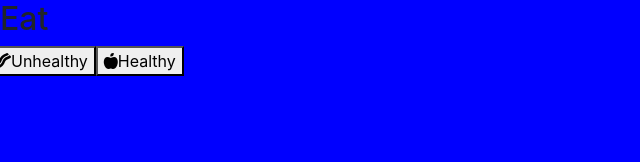
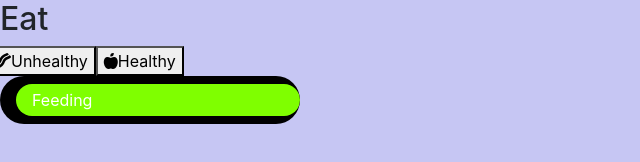
Before and after one commit to Michele-Rawlins/tamagotchi, a website built with webpack: page src/index.html in a window 1280 px wide. Shown: the whole page, without its empty margins (0-640 px from the left). Built offline with nearby package versions, Linux system fonts and the light colour scheme.

Commit message:
added status bar

```diff
--- a/src/index.html
+++ b/src/index.html
@@ -2,11 +2,11 @@
 <html lang="en">
 <head>
   <meta charset="utf-8">
-  <title>Tamagotchi</title>
+    <title>Tamagotchi</title>
 </head>
 <body>
   <div id="app">
-    <div id="progress"></div>
+    </div>
     <div id="eat" class="quad"></div>
     <div id="play" class="quad"></div>
     <div id="fight" class="quad"></div>
--- a/src/javascripts/components/eat.js
+++ b/src/javascripts/components/eat.js
@@ -14,45 +14,33 @@ const feedEvents = () => {
     feedButtons[i].addEventListener('click', feedMe);
   }
 };
+const progressBar = () => {
+  const getComputedStyle = '';
+  const i = document.getElementsByClassName('progress-bar')[0];
+  setInterval(() => {
+    const computedStyle = getComputedStyle(i);
+    const width = parseFloat(computedStyle.getPropertyValue('--width')) || 100;
+    progressBar.style.setProperty('--width', width + 1);
+  }, 5);
+};
 
 const eatBarButtons = () => {
   let domString = '';
   domString += '<div id = "eatQuad" >';
   domString += '<h2>Eat</h2>';
-  domString += '<div id="myProgress">';
-  domString += '<div id="myBar"></div>';
   domString += '<div class = "row">';
   domString += '<button class="button" id = "unhealthy"><i class="fas fa-bacon"></i>Unhealthy</button>';
   domString += '<button class="button" id = "healthy"><i class="fas fa-apple-alt"></i>Healthy</button>';
   domString += '</div>';
   domString += '</div>';
-  domString += '<div>';
-
+  domString += '<div class="progress-bar" data-label = "Feeding" style="--width: 100">';
+  domString += '</div>';
 
   utils.printToDom('eat', domString);
   feedEvents();
+  progressBar();
   document.getElementById('unhealthy').addEventListener('click', feedMe);
   document.getElementById('healthy').addEventListener(' click', feedMe);
 };
 
-// const createHouseButton = (house) => {
-// const domString = `
-// <button id="${house.id}" class="house-button house-button-${house.name.toLowerCase()}">
-// <div>${house.name}</div>
-// <img src="${house.picture}">
-// </button>
-// `;
-// return domString;
-// };
-
-// const buttonEventFunction = (e) => {
-// const houseId = e.target.closest('button').id;
-// const students = studentData.getStudents();
-// const filteredStudents = students.filter((x) => x.houseId === houseId);
-// studentList.createStudentList(filteredStudents);
-// };
-
-// export default { createHouseButton, buttonEventFunction };
-
-
 export default { eatBarButtons };
--- a/src/javascripts/helpers/data/eatdata.js
+++ /dev/null
@@ -1,3 +0,0 @@
-const full = 100;
-
-const getFull = () => full;
--- a/src/styles/main.scss
+++ b/src/styles/main.scss
@@ -1,6 +1,43 @@
 @import "~bootstrap/scss/bootstrap";
 @import "~@fortawesome/fontawesome-free/css/all.min.css";
 
+
+
+*, *::before, *::after {
+    box-sizing: border-box;
+}
 body {
-    background-color: blue;
+    background-color: rgb(198, 198, 243);
+    padding: 0;
+    margin: 0;
 }
+
+button {
+   margin: 10px left;
+
+}
+.progress-bar {
+    position: relative;
+    width: 300px;
+    height: 3em;
+    background-color: black;
+    border-radius: 1.5em;
+    color: white;
+}
+.progress-bar::before {
+    content: attr(data-label);
+    display: flex;
+    align-items: center;
+    position: absolute;
+    left: 1em;
+    top: .5em;
+    bottom: 5em;
+    width: calc(var(--width, 0) * 1%);
+    min-width: 2rem;
+    max-width: calc(100% - 1em);
+    background-color: chartreuse;
+    border-radius: 1em;
+    padding: 1em;
+
+
+}
```
